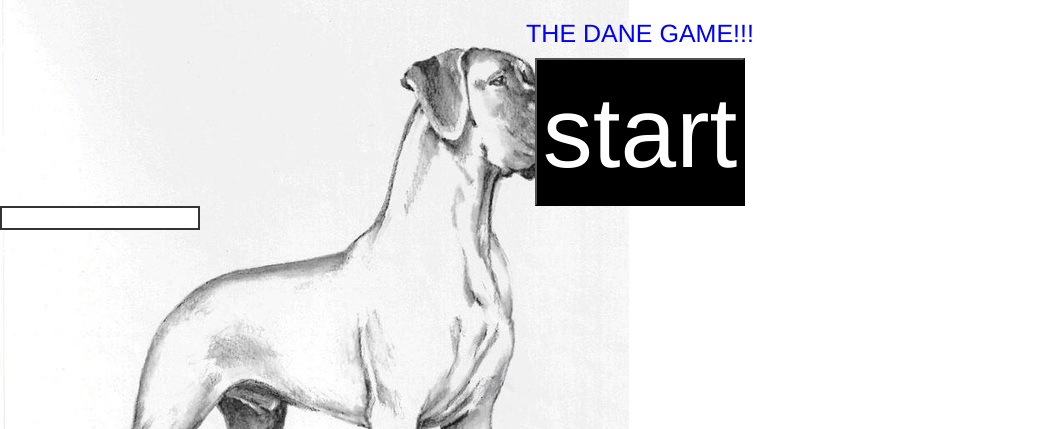
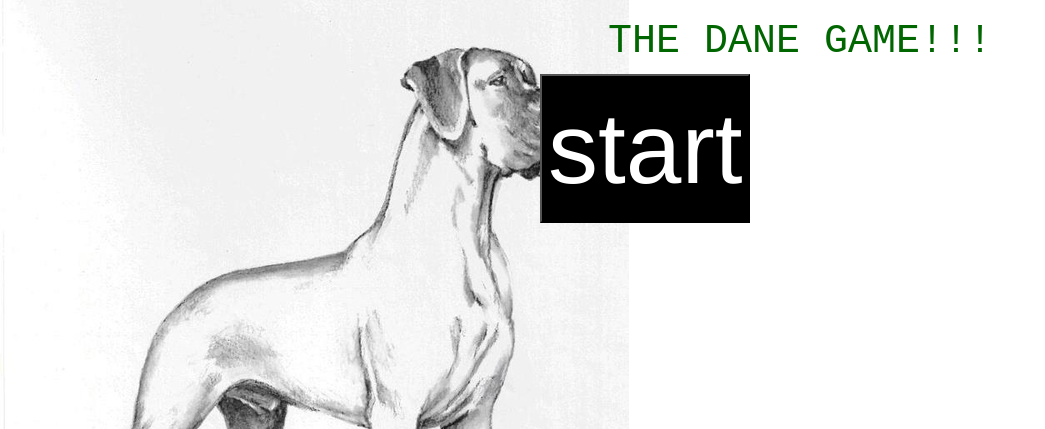
Before and after one commit to egiannette/TriviaGame, a PHP site: page / in a window 1280 px wide. Shown: the top 429 px of the page, without its empty margins (0-1045 px from the left). Run offline with PHP 8.4, Linux system fonts and the light colour scheme.

Commit message:
finished css

```diff
--- a/assets/css/style.css
+++ b/assets/css/style.css
@@ -2,53 +2,63 @@
 
 body{
 	background-image: url("../images/drawing.jpg");
-	background-position: center-center;
+
+	/*background-position: center;*/
 	background-repeat: no-repeat;
-	z-index: -20;
-	size: 100%;
+	/*z-index: -20;*/
+	size: 76%;
 	background-image: center;
+}
 
+h1{
 
-
-
+	color: #006600;
+	text-align: center;
+	z-index: 100;
+	font-size: 40px;
+	font: bold;
+	text-transform: uppercase;
+	font-family: "Courier New", Courier, monospace;
+	margin-left: 320px;
 
 }
-h1{
-
-	color: blue;
-	text-align: center;
-	z-index: 100;
-	font-size: 25px;
-	font: bold;
-	text-transform: uppercase;
-}
 ol{
-	color: blue;
+	color: #006600;
 	font-size: 25px;
 	z-index: 50;
 	font-weight: bold;
 	z-index: 100;
+	margin-right: 150px;
+
 	/*background-color: #ee3e80;*/
 }
 #startbtn{
 	font-size: 100px;
 	color: white;
 	background-color: black;
-	position: relative;
+	position: absolute;
 }
 #buttondiv{
 	text-align: center;
+	margin-right: 200px;
 }
 #container{
-	text-align:right;
-
-
+	/*text-align:center;*/
+	float: right;
+	margin-left: 300px;
 }
 #status{
-	width: 200px;
-	border: 2px solid;
+	width: 250px;
+	border: 10px solid;
 	padding: 10px;
 	background-color: white;
 	font: bold;
 	text-align: center;
+	float: right;
+	margin-right: 440px;
+
 }
+p{
+	font-size: 30px;
+	margin-left: 650px;
+}
--- a/assets/javascript/app.js
+++ b/assets/javascript/app.js
@@ -2,11 +2,14 @@ var score = 0;
 
 $("#container").hide();
 $("#score").hide();
+$("#status").hide();
+
 
 $("#startbtn").on("click", function(){
 	$("#startbtn").hide();
 	$("#container").show();
-	countDown(90, "status");
+	$("#status").show();
+	countDown(45, "status");
 })
 
 function countDown(secs, elem){
@@ -39,6 +42,7 @@ function countDown(secs, elem){
 		}
 		$("#score").show();
 		$("#yourscore").append(" "+ score);
+
 		// alert(score);
 
 
--- a/index.html
+++ b/index.html
@@ -14,9 +14,11 @@
 <body>
 <h1>The Dane Game!!!</h1>
 
+
 <div id="buttondiv">
 	<!-- <button type="button" class="btn btn-primary btn-lg">Start</button> -->
 	<input id="startbtn" type="button" name="Start" value="start">
+	<!-- <link href="https://fonts.googleapis.com/css?family=Lato" rel="stylesheet"> -->
 
 
 </div>
@@ -24,9 +26,11 @@
 <div id="score">
 	<p id="yourscore">Correct Answers</p>
 </div>
-<div id="container">
+<div id ="container">
+<!-- <img src="../images/drawing.jpg" alt="great-dane" class="allign-left medium"/> -->
 <ol>
 	<li>
+
 	<h3>What country do Great Danes originate from?</h3>
 		<div id="question1">
 			<input type="radio" name="question-1-answer" value="A" > Denmark
@@ -78,6 +82,7 @@
 
 
 
+
 <script src="assets/javascript/app.js"></script>
 
 </body>
```
Also changed, not shown: assets/images/cropped.jpg (added).
